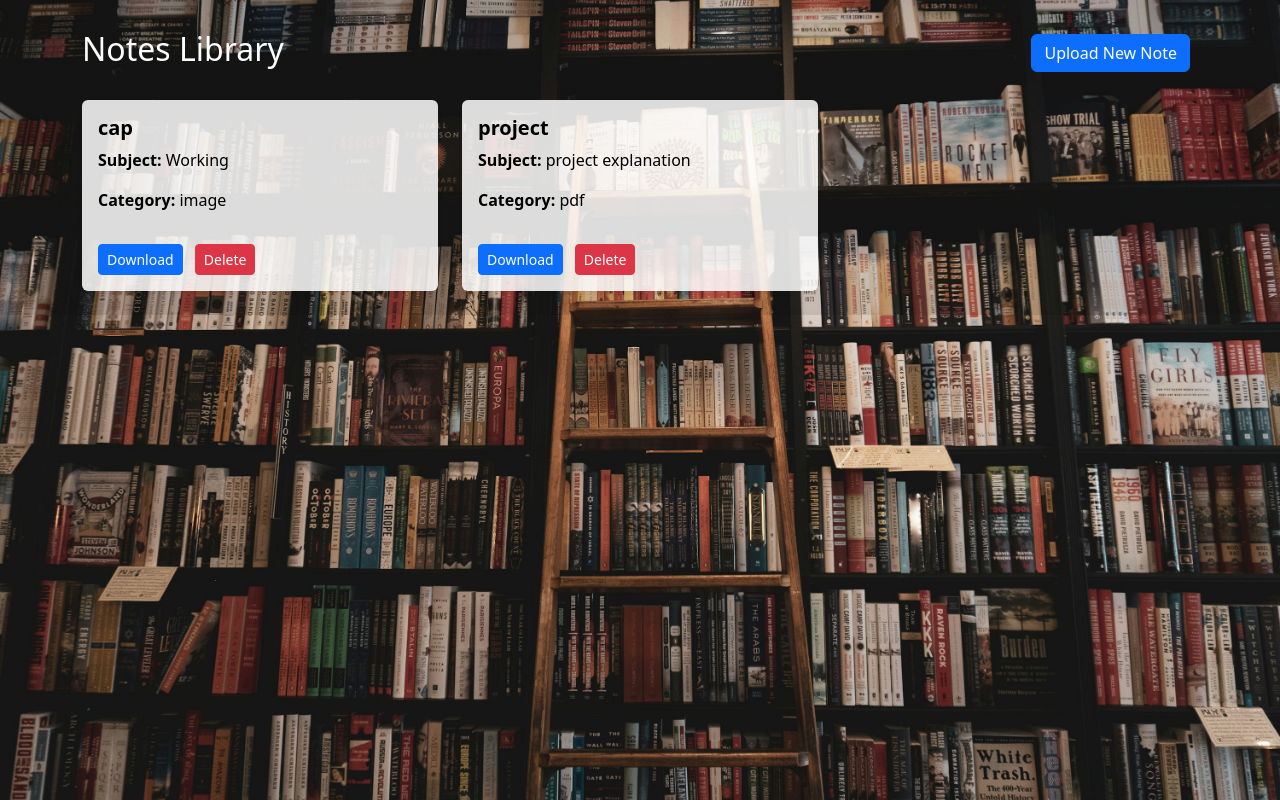
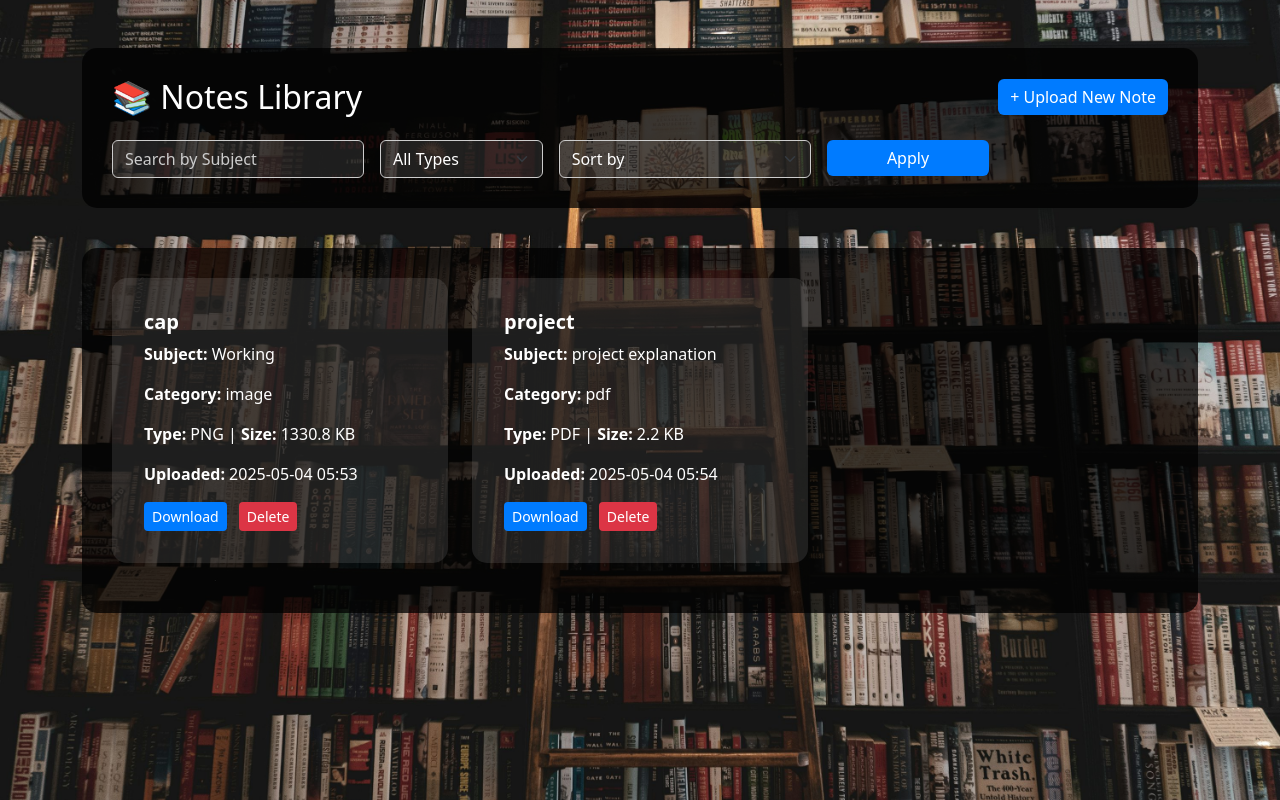
Before and after one commit to avin-dsouza/Digital-Library, a Flask app: page / in a window 1280 px wide. Run offline with Flask 3, Linux system fonts and the light colour scheme.

Commit message:
Apply latest changes

```diff
--- a/app.py
+++ b/app.py
@@ -1,6 +1,7 @@
-from flask import Flask, render_template, request, redirect, send_from_directory
+from flask import Flask, render_template, request, redirect, send_from_directory, flash
 from flask_sqlalchemy import SQLAlchemy
 from werkzeug.utils import secure_filename
+from datetime import datetime
 import os
 
 app = Flask(__name__)
@@ -8,9 +9,12 @@ app = Flask(__name__)
 # Config
 UPLOAD_FOLDER = 'uploads'
 ALLOWED_EXTENSIONS = {'pdf', 'doc', 'docx', 'ppt', 'pptx', 'jpg', 'jpeg', 'png'}
+MAX_CONTENT_LENGTH = 16 * 1024 * 1024  # 16MB max file size
 app.config['UPLOAD_FOLDER'] = UPLOAD_FOLDER
 app.config['SQLALCHEMY_DATABASE_URI'] = 'sqlite:///notes.db'
 app.config['SQLALCHEMY_TRACK_MODIFICATIONS'] = False
+app.config['SECRET_KEY'] = 'your_secret_key'  # Needed for flash messages
+app.config['MAX_CONTENT_LENGTH'] = MAX_CONTENT_LENGTH
 
 # Create uploads folder if not exists
 if not os.path.exists(UPLOAD_FOLDER):
@@ -24,8 +28,11 @@ class Note(db.Model):
     id = db.Column(db.Integer, primary_key=True)
     title = db.Column(db.String(100))
     subject = db.Column(db.String(100))
-    category = db.Column(db.String(100))  # <-- new field
+    category = db.Column(db.String(100))
     filename = db.Column(db.String(100))
+    uploaded_at = db.Column(db.DateTime, default=datetime.utcnow)
+    file_size = db.Column(db.Integer)
+    file_type = db.Column(db.String(10))
 
 # Create DB tables
 with app.app_context():
@@ -38,7 +45,36 @@ def allowed_file(filename):
 # Home page
 @app.route('/')
 def index():
-    notes = Note.query.all()
+    query = Note.query
+
+    search_subject = request.args.get('subject')
+    file_type = request.args.get('file_type')
+    category = request.args.get('category')
+    sort_by = request.args.get('sort_by')
+
+    if search_subject:
+        query = query.filter(Note.subject.ilike(f"%{search_subject}%"))
+
+    if file_type:
+        query = query.filter_by(file_type=file_type)
+
+    if category:
+        query = query.filter(Note.category.ilike(f"%{category}%"))
+
+    if sort_by == 'title_asc':
+        query = query.order_by(Note.title.asc())
+    elif sort_by == 'title_desc':
+        query = query.order_by(Note.title.desc())
+    elif sort_by == 'size_asc':
+        query = query.order_by(Note.file_size.asc())
+    elif sort_by == 'size_desc':
+        query = query.order_by(Note.file_size.desc())
+    elif sort_by == 'date_asc':
+        query = query.order_by(Note.uploaded_at.asc())
+    elif sort_by == 'date_desc':
+        query = query.order_by(Note.uploaded_at.desc())
+
+    notes = query.all()
     return render_template('index.html', notes=notes)
 
 # Upload page
@@ -50,19 +86,35 @@ def upload():
         category = request.form['category']
         file = request.files['file']
 
+        if not title or not subject or not category:
+            flash('All fields are required!', 'danger')
+            return redirect('/upload')
+
         if file and allowed_file(file.filename):
             filename = secure_filename(file.filename)
             filepath = os.path.join(app.config['UPLOAD_FOLDER'], filename)
             file.save(filepath)
 
-            # Save to database
-            new_note = Note(title=title, subject=subject, category=category, filename=filename)
+            file_size = os.path.getsize(filepath)
+            file_type = filename.rsplit('.', 1)[1].lower()
+
+            new_note = Note(
+                title=title,
+                subject=subject,
+                category=category,
+                filename=filename,
+                file_size=file_size,
+                file_type=file_type
+            )
             db.session.add(new_note)
             db.session.commit()
 
+            flash('File successfully uploaded!', 'success')
             return redirect('/')
+
         else:
-            return "File type not allowed. Only PDF, DOCX, PPT, JPG/PNG allowed.", 400
+            flash('File type not allowed. Only PDF, DOCX, PPT, JPG/PNG allowed.', 'danger')
+            return redirect('/upload')
 
     return render_template('upload.html')
 
@@ -77,11 +129,15 @@ def delete_note(note_id):
     note = Note.query.get_or_404(note_id)
     file_path = os.path.join(app.config['UPLOAD_FOLDER'], note.filename)
 
-    if os.path.exists(file_path):
-        os.remove(file_path)
+    try:
+        if os.path.exists(file_path):
+            os.remove(file_path)
 
-    db.session.delete(note)
-    db.session.commit()
+        db.session.delete(note)
+        db.session.commit()
+        flash('Note deleted successfully!', 'success')
+    except Exception as e:
+        flash(f'Error deleting file: {e}', 'danger')
 
     return redirect('/')
 
--- a/templates/index.html
+++ b/templates/index.html
@@ -2,64 +2,124 @@
 <html lang="en">
 <head>
   <meta charset="UTF-8">
-  <meta name="viewport" content="width=device-width, initial-scale=1">
-  <title>Notes Library</title>
+  <title>Notes List</title>
   <link href="https://cdn.jsdelivr.net/npm/bootstrap@5.3.0/dist/css/bootstrap.min.css" rel="stylesheet">
   <style>
     body {
-      background-image: url("{{ url_for('static', filename='library.jpg') }}");
+      background-image: url('{{ url_for('static', filename='library.jpg') }}');
       background-size: cover;
-      background-repeat: no-repeat;
+      background-position: center;
       background-attachment: fixed;
-      background-position: center;
-      color: #fff;
-      backdrop-filter: brightness(0.9);
+      color: white;
+    }
+    .section {
+      background-color: rgba(0, 0, 0, 0.75);
+      padding: 30px;
+      border-radius: 15px;
+      margin-bottom: 40px;
     }
     .card {
-      background-color: rgba(255, 255, 255, 0.85);
-      color: #000;
+      margin-bottom: 20px;
+      background-color: rgba(255, 255, 255, 0.1);
       border: none;
+      color: white;
+      border-radius: 15px;
     }
     .card-title {
       font-weight: bold;
     }
-    .btn {
-      margin-right: 8px;
+    .btn-primary {
+      background-color: #007bff;
+      border: none;
     }
-    .container {
-      padding-top: 30px;
+    .btn-danger {
+      background-color: #dc3545;
+      border: none;
+    }
+    .filters .form-control,
+    .filters .form-select {
+      background-color: rgba(255, 255, 255, 0.1);
+      border: 1px solid #ccc;
+      color: white;
+    }
+    .filters .form-control::placeholder {
+      color: #ccc;
+    }
+    .filters option {
+      background-color: white;
+      color: black;
     }
   </style>
 </head>
 <body>
 
-  <div class="container">
-    <div class="d-flex justify-content-between align-items-center flex-wrap mb-4">
-      <h2>Notes Library</h2>
-      <a href="/upload" class="btn btn-primary">Upload New Note</a>
+  <div class="container mt-5">
+
+    <!-- Upload & Filter Section -->
+    <div class="section">
+      <div class="d-flex justify-content-between align-items-center mb-4">
+        <h2 class="mb-0">📚 Notes Library</h2>
+        <a href="/upload" class="btn btn-primary">+ Upload New Note</a>
+      </div>
+
+      <form method="get" class="row filters g-3">
+        <div class="col-md-3">
+          <input type="text" name="subject" class="form-control" placeholder="Search by Subject" value="{{ request.args.get('subject', '') }}">
+        </div>
+
+        <div class="col-md-2">
+          <select name="file_type" class="form-select">
+            <option value="">All Types</option>
+            {% for ext in ['pdf', 'doc', 'docx', 'ppt', 'pptx', 'jpg', 'jpeg', 'png'] %}
+              <option value="{{ ext }}" {% if request.args.get('file_type') == ext %}selected{% endif %}>{{ ext|upper }}</option>
+            {% endfor %}
+          </select>
+        </div>
+
+        <div class="col-md-3">
+          <select name="sort_by" class="form-select">
+            <option value="">Sort by</option>
+            <option value="title_asc" {% if request.args.get('sort_by') == 'title_asc' %}selected{% endif %}>Title A-Z</option>
+            <option value="title_desc" {% if request.args.get('sort_by') == 'title_desc' %}selected{% endif %}>Title Z-A</option>
+            <option value="size_asc" {% if request.args.get('sort_by') == 'size_asc' %}selected{% endif %}>Size ↑</option>
+            <option value="size_desc" {% if request.args.get('sort_by') == 'size_desc' %}selected{% endif %}>Size ↓</option>
+            <option value="date_asc" {% if request.args.get('sort_by') == 'date_asc' %}selected{% endif %}>Oldest First</option>
+            <option value="date_desc" {% if request.args.get('sort_by') == 'date_desc' %}selected{% endif %}>Newest First</option>
+          </select>
+        </div>
+
+        <div class="col-md-2">
+          <button type="submit" class="btn btn-primary w-100">Apply</button>
+        </div>
+      </form>
     </div>
 
-    <div class="row">
-      {% for note in notes %}
-        <div class="col-12 col-md-6 col-lg-4 mb-4">
-          <div class="card shadow-sm h-100">
-            <div class="card-body d-flex flex-column justify-content-between">
-              <div>
+    <!-- Notes Section -->
+    <div class="section">
+      <div class="row">
+        {% for note in notes %}
+          <div class="col-md-4">
+            <div class="card p-3">
+              <div class="card-body">
                 <h5 class="card-title">{{ note.title }}</h5>
-                <p><strong>Subject:</strong> {{ note.subject }}</p>
-                <p><strong>Category:</strong> {{ note.category }}</p>
-              </div>
-              <div class="mt-3">
-                <a href="/uploads/{{ note.filename }}" class="btn btn-sm btn-primary">Download</a>
-                <form action="/delete/{{ note.id }}" method="POST" class="d-inline" onsubmit="return confirm('Are you sure you want to delete this note?');">
+                <p class="card-text"><strong>Subject:</strong> {{ note.subject }}</p>
+                <p class="card-text"><strong>Category:</strong> {{ note.category }}</p>
+                <p class="card-text"><strong>Type:</strong> {{ note.file_type|upper }} |
+                  <strong>Size:</strong> {{ (note.file_size / 1024)|round(1) }} KB</p>
+                <p class="card-text"><strong>Uploaded:</strong> {{ note.uploaded_at.strftime('%Y-%m-%d %H:%M') }}</p>
+                <a href="/uploads/{{ note.filename }}" class="btn btn-sm btn-primary me-2">Download</a>
+                <form action="/delete/{{ note.id }}" method="POST" class="d-inline" onsubmit="return confirm('Delete this note?');">
                   <button type="submit" class="btn btn-sm btn-danger">Delete</button>
                 </form>
               </div>
             </div>
           </div>
-        </div>
-      {% endfor %}
+        {% else %}
+          <p class="text-center">No notes found.</p>
+        {% endfor %}
+      </div>
     </div>
+
   </div>
 
 </body>
```
Also changed, not shown: instance/notes.db, templates/upload.html (line endings or trailing spaces), uploads/notes_sharing.png (added), 1 other file.
